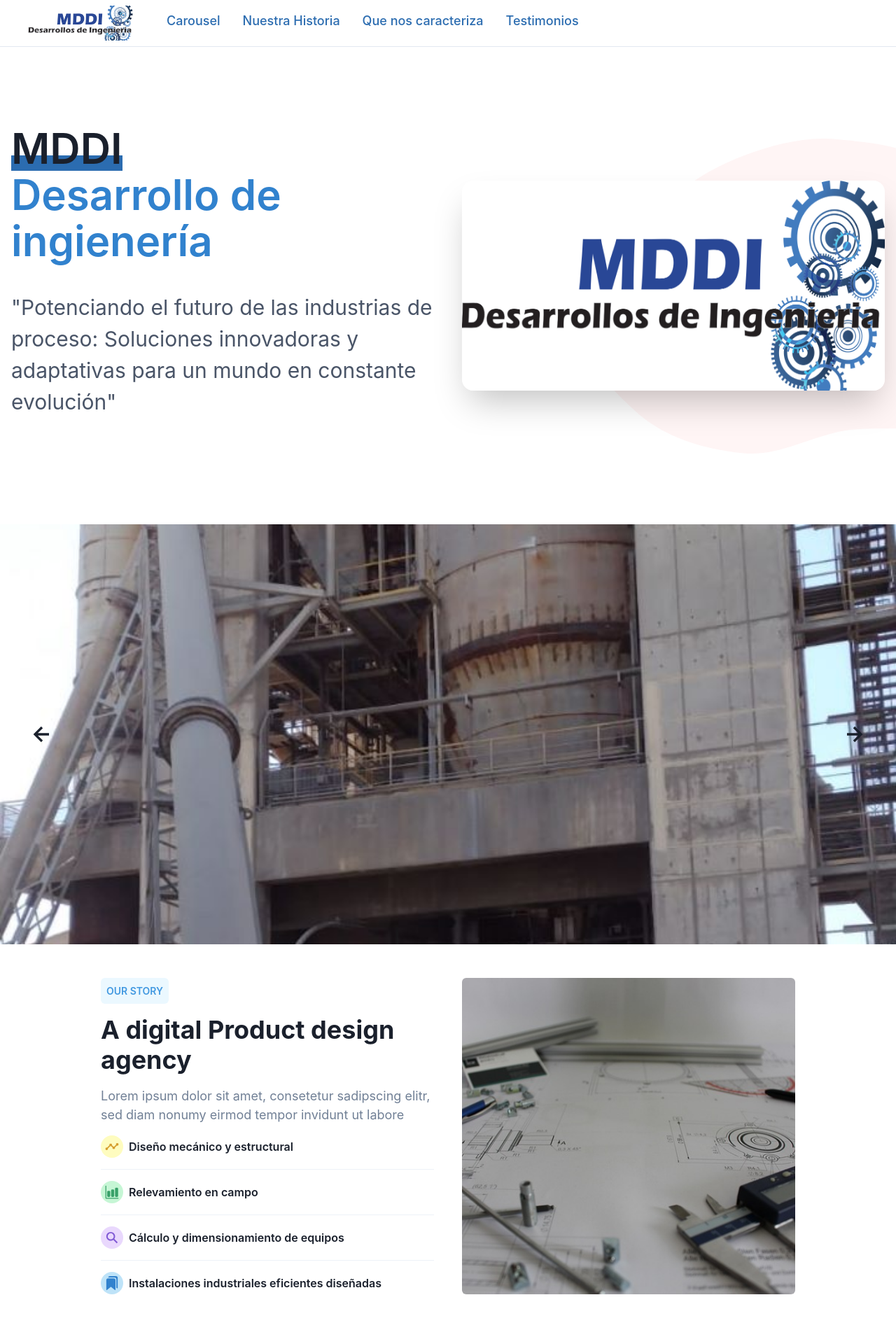
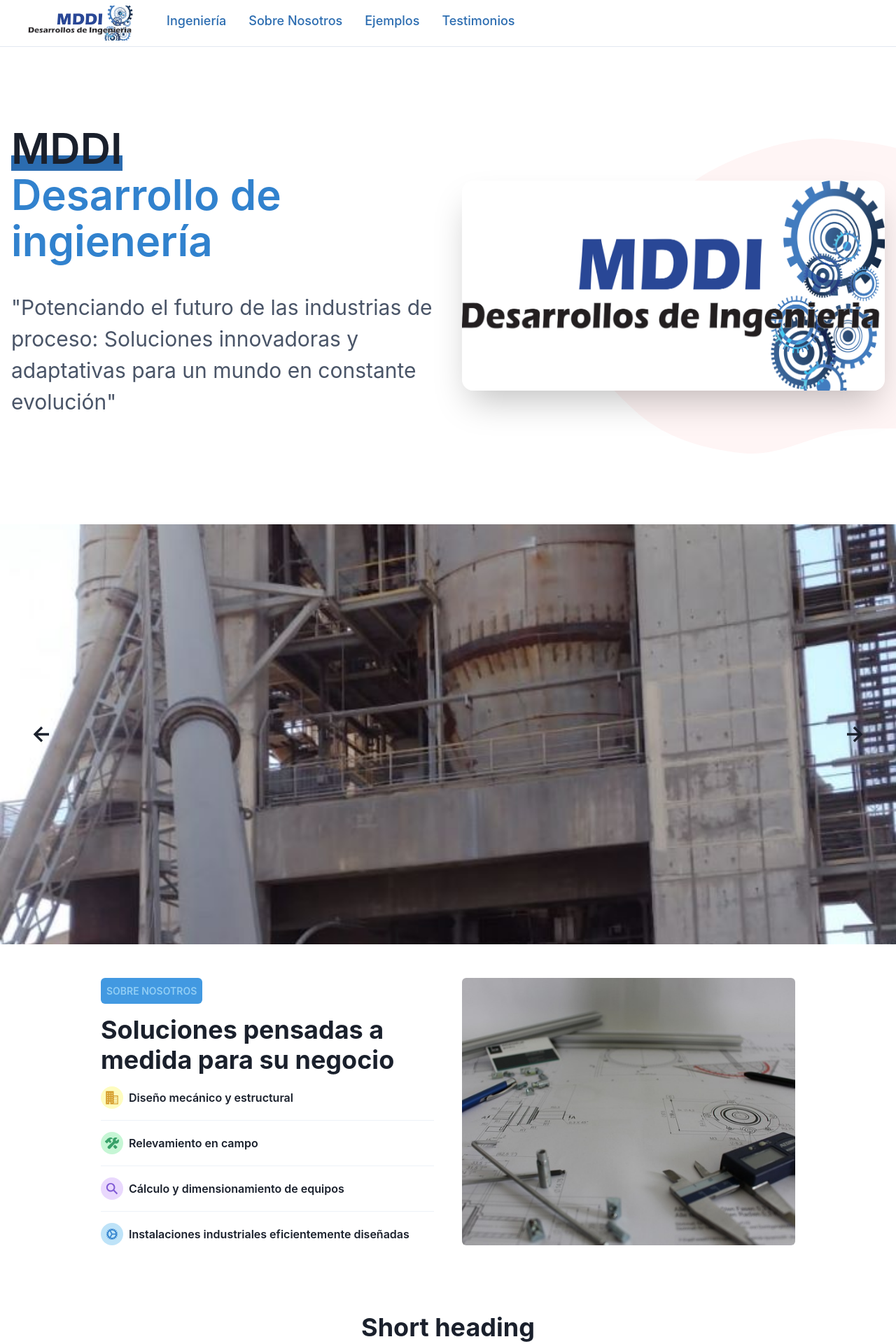
Before and after one commit to claudioacevedo25/mddi, a Next.js app: page / in a window 1280 px wide. Shown: the top 1920 px of the page at 70% size. Built offline with nearby package versions, Linux system fonts and the light colour scheme.

Commit message:
almost done

```diff
--- a/components/modules/feature/feature.component.tsx
+++ b/components/modules/feature/feature.component.tsx
@@ -11,10 +11,10 @@ import {
   useColorModeValue,
 } from "@chakra-ui/react"
 import {
-  IoAnalyticsSharp,
-  IoBarChart,
   IoSearchSharp,
-  IoBookmarks,
+  IoBusinessSharp,
+  IoConstruct,
+  IoCogSharp,
 } from "react-icons/io5"
 import { ReactElement } from "react"
 
@@ -49,21 +49,17 @@ export const SplitWithImage = () => {
         <Stack spacing={4}>
           <Text
             textTransform={"uppercase"}
-            color={"blue.400"}
+            color={"blue.200"}
             fontWeight={600}
             fontSize={"sm"}
-            bg={useColorModeValue("blue.50", "blue.900")}
+            bg={useColorModeValue("blue.400", "blue.900")}
             p={2}
             alignSelf={"flex-start"}
             rounded={"md"}
           >
-            Our Story
+            Sobre nosotros
           </Text>
-          <Heading>A digital Product design agency</Heading>
-          <Text color={"gray.500"} fontSize={"lg"}>
-            Lorem ipsum dolor sit amet, consetetur sadipscing elitr, sed diam
-            nonumy eirmod tempor invidunt ut labore
-          </Text>
+          <Heading>Soluciones pensadas a medida para su negocio</Heading>
           <Stack
             spacing={4}
             divider={
@@ -74,13 +70,13 @@ export const SplitWithImage = () => {
           >
             <Feature
               icon={
-                <Icon as={IoAnalyticsSharp} color={"yellow.500"} w={5} h={5} />
+                <Icon as={IoBusinessSharp} color={"yellow.500"} w={5} h={5} />
               }
               iconBg={useColorModeValue("yellow.100", "yellow.900")}
               text={"Diseño mecánico y estructural"}
             />
             <Feature
-              icon={<Icon as={IoBarChart} color={"green.500"} w={5} h={5} />}
+              icon={<Icon as={IoConstruct} color={"green.500"} w={5} h={5} />}
               iconBg={useColorModeValue("green.100", "green.900")}
               text={"Relevamiento en campo"}
             />
@@ -92,9 +88,9 @@ export const SplitWithImage = () => {
               text={"Cálculo y dimensionamiento de equipos"}
             />
             <Feature
-              icon={<Icon as={IoBookmarks} color={"blue.500"} w={5} h={5} />}
+              icon={<Icon as={IoCogSharp} color={"blue.500"} w={5} h={5} />}
               iconBg={useColorModeValue("blue.100", "blue.900")}
-              text={"Instalaciones industriales eficientes diseñadas"}
+              text={"Instalaciones industriales eficientemente diseñadas"}
             />
           </Stack>
         </Stack>
--- a/components/molecule/footer/footer.component.tsx
+++ b/components/molecule/footer/footer.component.tsx
@@ -1,49 +1,14 @@
 import {
   Box,
-  chakra,
   Container,
-  Link,
   Stack,
   Image,
   useColorModeValue,
-  VisuallyHidden,
+  Button,
 } from "@chakra-ui/react"
-import { FaInstagram, FaTwitter, FaYoutube } from "react-icons/fa"
-import { ReactNode } from "react"
 import { WhatsAppWidget } from "react-whatsapp-widget"
 import "react-whatsapp-widget/dist/index.css"
-
-const SocialButton = ({
-  children,
-  label,
-  href,
-}: {
-  children: ReactNode
-  label: string
-  href: string
-}) => {
-  return (
-    <chakra.button
-      bg={useColorModeValue("blackAlpha.100", "whiteAlpha.100")}
-      rounded={"full"}
-      w={8}
-      h={8}
-      cursor={"pointer"}
-      as={"a"}
-      href={href}
-      display={"inline-flex"}
-      alignItems={"center"}
-      justifyContent={"center"}
-      transition={"background 0.3s ease"}
-      _hover={{
-        bg: useColorModeValue("blackAlpha.200", "whiteAlpha.200"),
-      }}
-    >
-      <VisuallyHidden>{label}</VisuallyHidden>
-      {children}
-    </chakra.button>
-  )
-}
+import { handleClickScroll } from "@/helpers/handleClickScroll"
 
 export const Footer = () => {
   return (
@@ -67,42 +32,16 @@ export const Footer = () => {
           h={"80px"}
           src="/brand.png"
         />
-        <Stack direction={"row"} spacing={6}>
-          <Link href={"#"}>Home</Link>
-          <Link href={"#"}>About</Link>
-          <Link href={"#"}>Blog</Link>
-          <Link href={"#"}>Contact</Link>
+
+        <Stack direction={"row"} spacing={6} py={4}>
+          <Button
+            bg={useColorModeValue("blue.400", "blue.800")}
+            color={useColorModeValue("white", "white")}
+            onClick={() => handleClickScroll()}
+          >{`Volver arriba`}</Button>
         </Stack>
       </Container>
 
-      {/* <Box
-        borderTopWidth={1}
-        borderStyle={"solid"}
-        borderColor={useColorModeValue("gray.200", "gray.700")}
-      >
-        <Container
-          as={Stack}
-          maxW={"6xl"}
-          py={4}
-          direction={{ base: "column", md: "row" }}
-          spacing={4}
-          justify={{ base: "center", md: "space-between" }}
-          align={{ base: "center", md: "center" }}
-        >
-          <Text>2023 - Maxi Pezzotta</Text>
-          <Stack direction={"row"} spacing={6}>
-            <SocialButton label={"Twitter"} href={"#"}>
-              <FaTwitter />
-            </SocialButton>
-            <SocialButton label={"YouTube"} href={"#"}>
-              <FaYoutube />
-            </SocialButton>
-            <SocialButton label={"Instagram"} href={"#"}>
-              <FaInstagram />
-            </SocialButton>
-          </Stack>
-        </Container>
-      </Box> */}
       <WhatsAppWidget
         phoneNumber="+543516500110"
         companyName="MDDI"
--- a/components/molecule/header/header.component.tsx
+++ b/components/molecule/header/header.component.tsx
@@ -21,19 +21,13 @@ import {
   ChevronDownIcon,
   ChevronRightIcon,
 } from "@chakra-ui/icons"
-
-const handleClickScroll = (scrollTo?: string) => {
-  const element = document.getElementById(scrollTo ?? "home")
-  if (element) {
-    element.scrollIntoView({ behavior: "smooth" })
-  }
-}
+import { handleClickScroll } from "@/helpers/handleClickScroll"
 
 export const Header = () => {
   const { isOpen, onToggle } = useDisclosure()
 
   return (
-    <Box>
+    <Box id="home">
       <Flex
         bg={useColorModeValue("white", "gray.800")}
         color={useColorModeValue("gray.600", "white")}
@@ -259,7 +253,7 @@ interface NavItem {
 
 const NAV_ITEMS: Array<NavItem> = [
   {
-    label: "Carousel",
+    label: "Ingeniería",
     scrollTo: "carousel",
     // children: [
     //   {
@@ -275,7 +269,7 @@ const NAV_ITEMS: Array<NavItem> = [
     // ],
   },
   {
-    label: "Nuestra Historia",
+    label: "Sobre Nosotros",
     scrollTo: "ourHistory",
     // children: [
     //   {
@@ -291,7 +285,7 @@ const NAV_ITEMS: Array<NavItem> = [
     // ],
   },
   {
-    label: "Que nos caracteriza",
+    label: "Ejemplos",
     scrollTo: "heading",
   },
   {
@@ -299,3 +293,5 @@ const NAV_ITEMS: Array<NavItem> = [
     scrollTo: "testimonials",
   },
 ]
+
+export { NAV_ITEMS }
--- /dev/null
+++ b/helpers/handleClickScroll.ts
@@ -0,0 +1,7 @@
+const handleClickScroll = (scrollTo?: string) => {
+  const element = document.getElementById(scrollTo ?? "home")
+  if (element) {
+    element.scrollIntoView({ behavior: "smooth" })
+  }
+}
+export { handleClickScroll }
```
